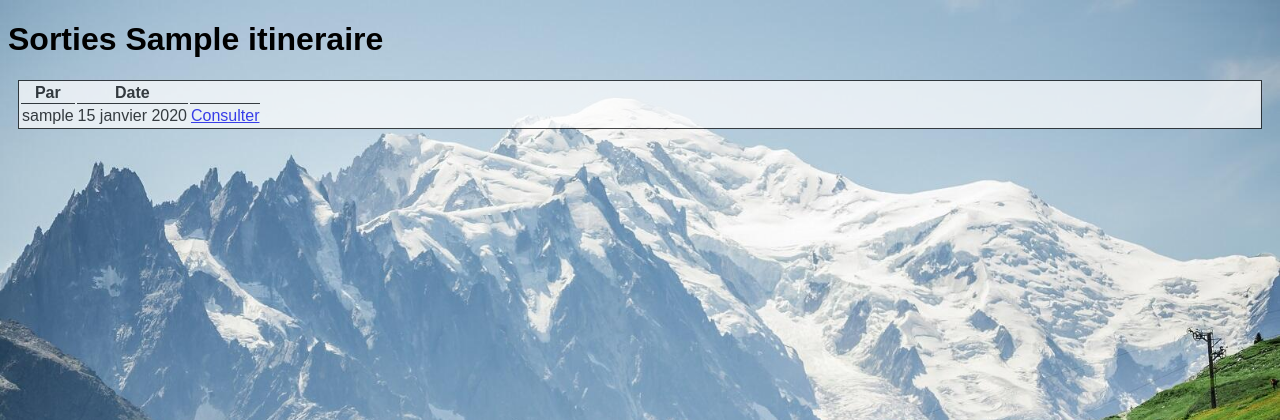
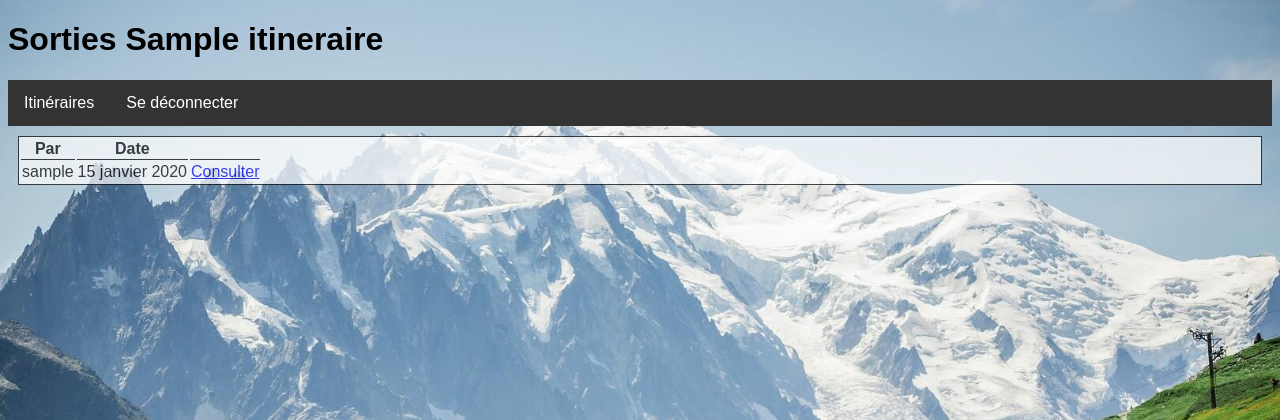
Before and after one commit to victorcolombet/topoguide-victor-colombet, a Django app: page /sorties/1/ in a window 1280 px wide. Shown: the top 420 px of the page. Run offline with Django 4.2, Linux system fonts and the light colour scheme; a user stored in the database is signed in; tables that the repository leaves empty hold one stand-in row (values such as "Sample post").

Commit message:
Ajout du menu de navigation

```diff
--- a/topoguide/itineraires/static/itineraires/sorties.css
+++ b/topoguide/itineraires/static/itineraires/sorties.css
@@ -9,6 +9,31 @@ body{
     background-image: url("images/background_sortie.gif");
     background-size: cover;
 }
+
+ul {
+    list-style-type: none;
+    margin: 0;
+    padding: 0;
+    overflow: hidden;
+    background-color: #333;
+  }
+
+  li {
+    float: left;
+  }
+
+  li a {
+    display: block;
+    color: white;
+    text-align: center;
+    padding: 14px 16px;
+    text-decoration: none;
+  }
+
+  /* Change the link color to #111 (black) on hover */
+  li a:hover {
+    background-color: #111;
+  }
 
 
 div.transbox{
--- a/topoguide/itineraires/templates/itineraires/sorties.html
+++ b/topoguide/itineraires/templates/itineraires/sorties.html
@@ -12,6 +12,15 @@
 </head>
 
 <body>
+
+<div class="sidebar">
+    <ul>
+        <li><a class="active"  href="{% url 'itineraires:itineraires' %}">Itinéraires</a></li>
+        <li><a href="{% url 'logout' %}">Se déconnecter</a></li>
+    </ul>
+
+</div>
+
 
 <div class="transbox">
 
```
